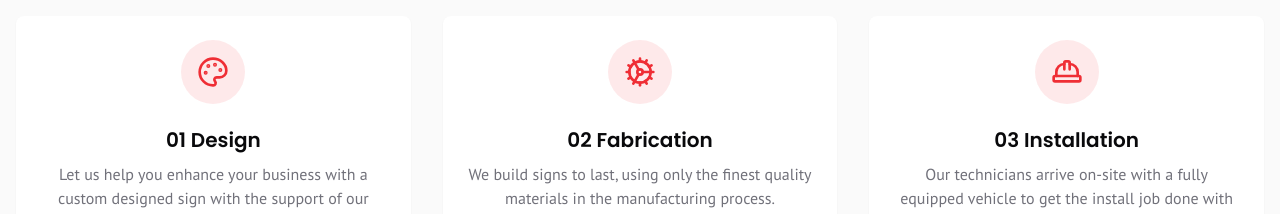
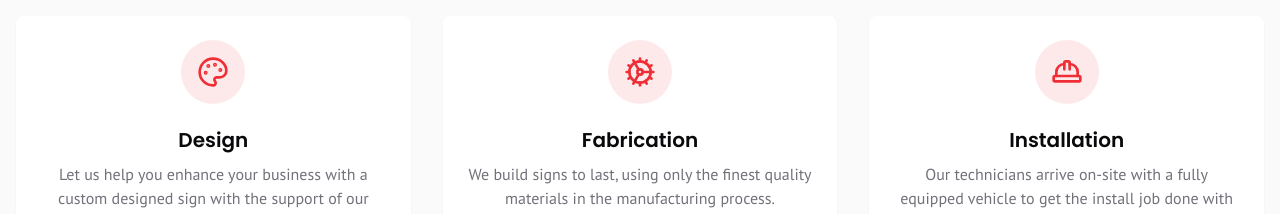
Before and after one commit to Maverick079/ASK, a Next.js app: page / in a window 1280 px wide. Shown: the part 980-1194 px from the top of the page. Built offline with nearby package versions, Linux system fonts and the light colour scheme.

Commit message:
remove numbers

```diff
--- a/src/components/value-proposition.tsx
+++ b/src/components/value-proposition.tsx
@@ -5,17 +5,17 @@ import Image from "next/image";
 const values = [
   {
     icon: <Palette className="h-8 w-8 text-primary" />,
-    title: "01 Design",
+    title: "Design",
     description: "Let us help you enhance your business with a custom designed sign with the support of our expert staff.",
   },
   {
     icon: <Cog className="h-8 w-8 text-primary" />,
-    title: "02 Fabrication",
+    title: "Fabrication",
     description: "We build signs to last, using only the finest quality materials in the manufacturing process.",
   },
   {
     icon: <HardHat className="h-8 w-8 text-primary" />,
-    title: "03 Installation",
+    title: "Installation",
     description: "Our technicians arrive on-site with a fully equipped vehicle to get the install job done with quality workmanship.",
   },
 ];
```
